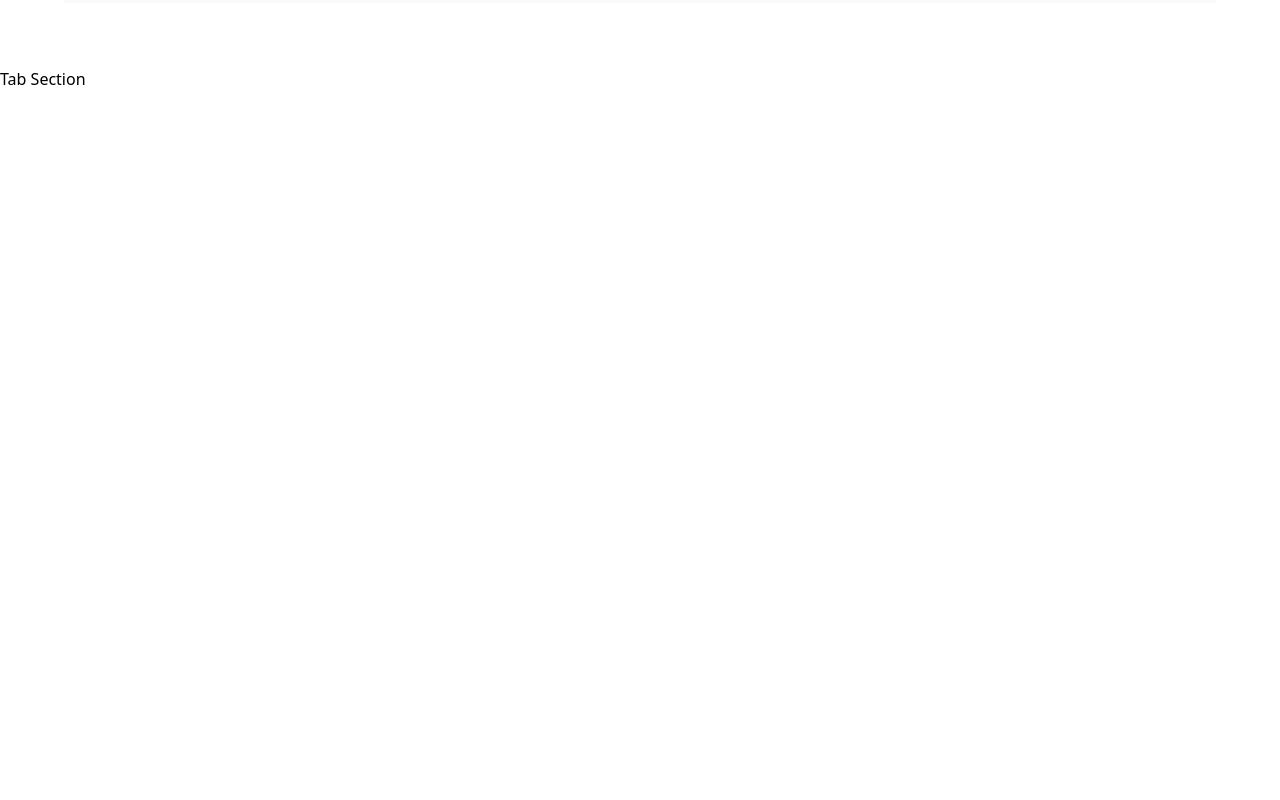
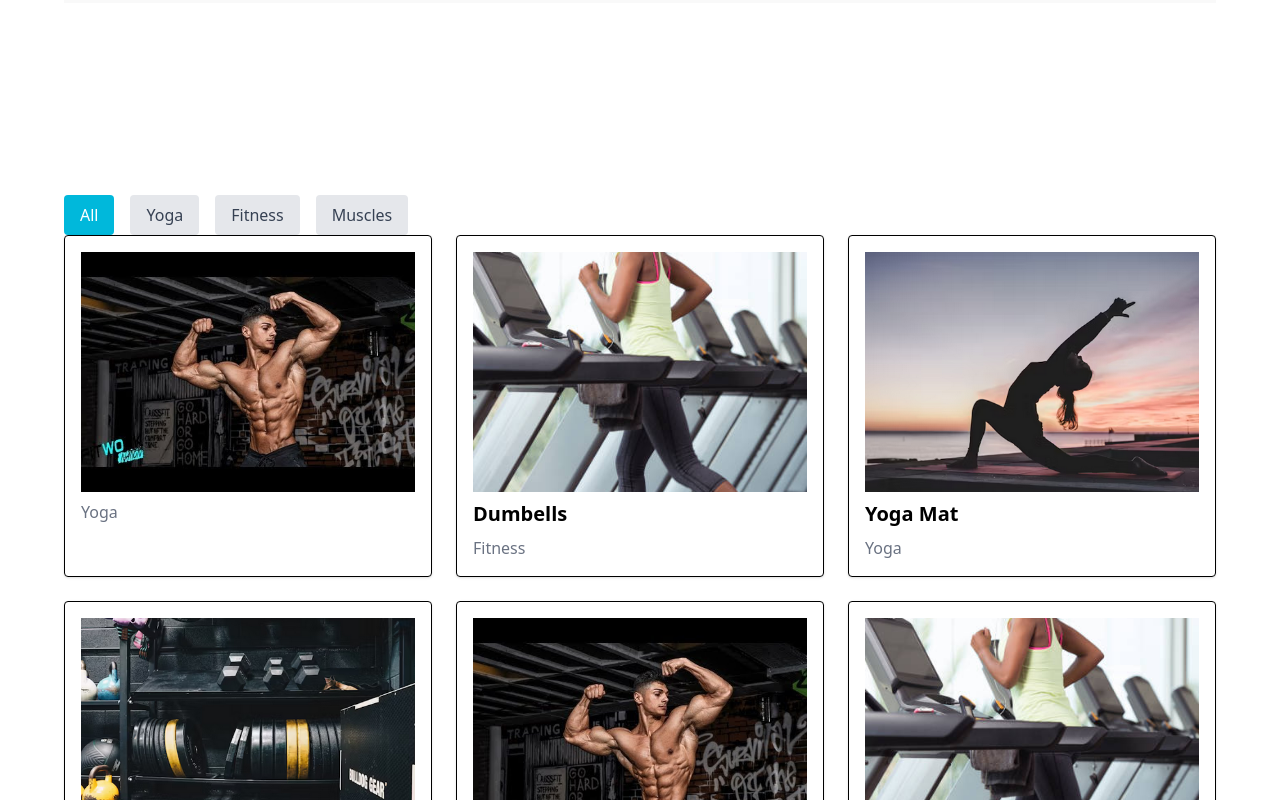
Before and after one commit to kumsa-Mergia/Gym-Website-with-ReactJS-Tailwind-CSS, a React (Vite) app: page / in a window 1280 px wide. Shown: the part 1540-2340 px from the top of the page. Before the commit the page ends 1631 px from the top, so only its background shows below. Built offline with nearby package versions, Linux system fonts and the light colour scheme.

Commit message:
New Section Added

```diff
--- a/src/App.jsx
+++ b/src/App.jsx
@@ -41,8 +41,8 @@ const App = () => {
       </div>
       <Equipments />
       <Banner { ...BannerData}/>
-      {/* <Banner { ...Banner2Data}/> */}
       <Tabs />
+      <Banner { ...Banner2Data}/>
 
     </div>
   );
--- a/src/components/Banner/Banner.jsx
+++ b/src/components/Banner/Banner.jsx
@@ -8,7 +8,7 @@ const Banner = ({ image, title, subtitle, link }) => {
       <div className="p-16">
         <div className="bg-[#f9f9f9] grid grid-cols-1 md:grid-cols-2 space-y-6 md:space-y-0 py-14">
           {/*  Banner Image Section */}
-          <div>
+          <div className="flex justify-center items-center">
             <motion.img
               initial={{ opacity: 0, scale: 0.5 }}
               whileInView={{ opacity: 1, scale: 1 }}
--- a/src/components/Tabs/Tabs.jsx
+++ b/src/components/Tabs/Tabs.jsx
@@ -1,11 +1,58 @@
-import React from 'react'
+import React, { useState } from "react";
+import { ProductsData } from "../../Mockdata/data";
+import { motion } from "framer-motion";
+// import { button, div } from "framer-motion/client";
+const Tabs = () => {
+  const [activeTab, setActiveTab] = useState("All");
 
-const Tabs = () => {
+  const tabs = ["All", "Yoga", "Fitness", "Muscles"];
+
+  const filteredCards =
+    activeTab == "All"
+      ? ProductsData
+      : ProductsData.filter((card) => card.category == activeTab);
+
   return (
     <>
-    Tab Section
+      <div className="p-16 my-12 md:my-16">
+        {/* Tabs Button Section */}
+        <div className="flex space-x-4 b-4 p-6m">
+          {tabs.map((tab) => (
+            <button
+              key={tab}
+              onClick={() => setActiveTab(tab)}
+              className={`py-2 px-4 rounded ${
+                activeTab == tab
+                  ? "bg-cyan-500 text-white"
+                  : "bg-gray-200 text-gray-700"
+              }`}
+            >
+              {tab}
+            </button>
+          ))}
+        </div>
+        {/* Tabs Cards Section */}
+        <div className="grid grid-cols-1 md:grid-cols-2 lg:grid-cols-3 gap-6">
+          {filteredCards.map((card) => (
+            <motion.div
+              id={card.id}
+              key={card.id}
+              initial={{ opacity: 0, x: 10 }}
+              whileInView={{ opacity: 1, x: 0 }}
+              className="p-4 border rounded shadow-sm space-y-2"
+            >
+              <img src={card.image}
+              alt=""
+              className="h-[240px] w-full object-cover"
+               />
+              <p className="text-xl font-semibold">{card.title}</p>
+              <p className="text-gray-500">{card.category}</p>
+            </motion.div>
+          ))}
+        </div>
+      </div>
     </>
-  )
-}
+  );
+};
 
-export default Tabs
+export default Tabs;
```
